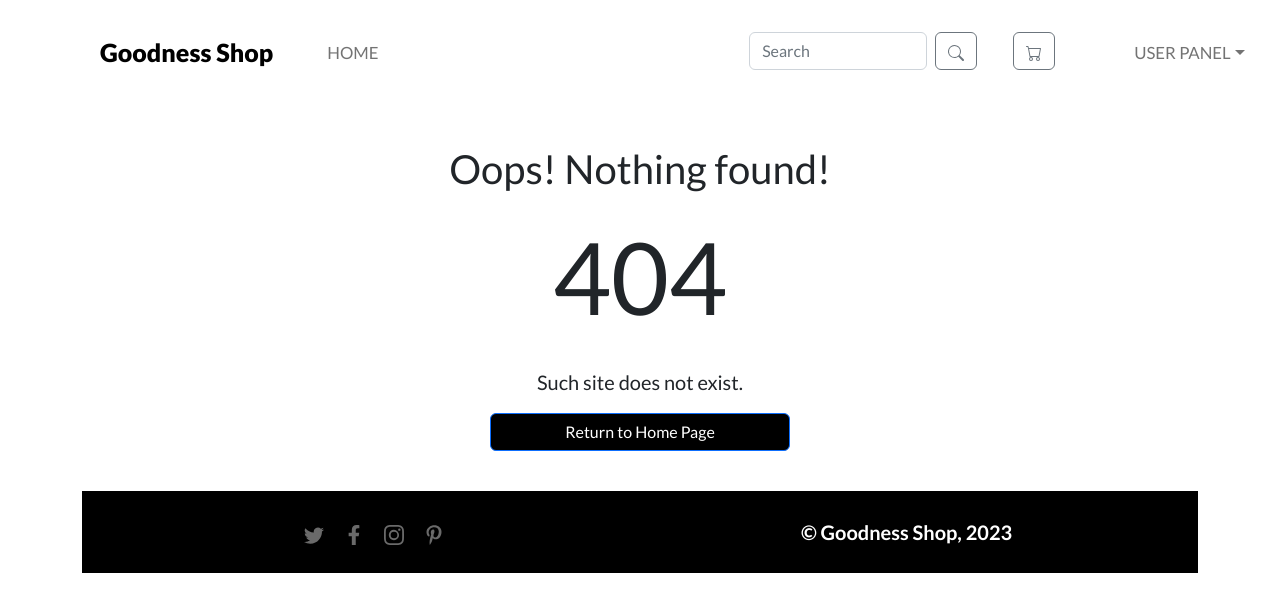
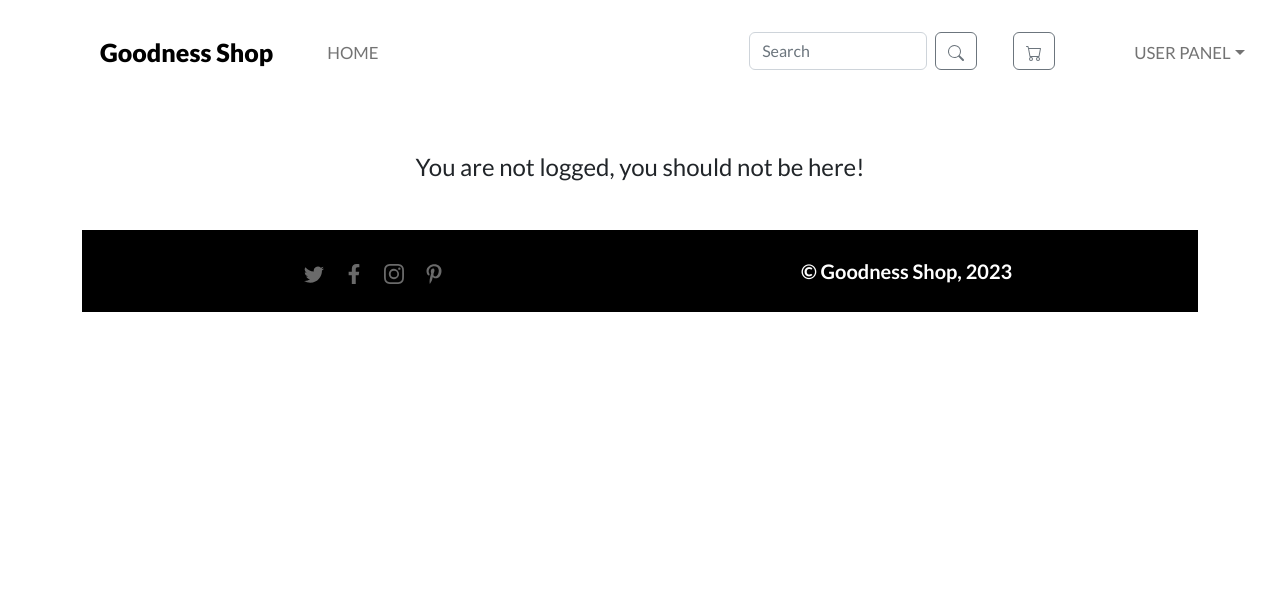
Before and after one commit to msedkiewicz/final-project-goodness-shop, a React (Create React App) app in the folder client/: page /logout in a window 1280 px wide. Before the commit this address had no page. Shown: the top 612 px of the page. Built offline with nearby package versions, Linux system fonts and the light colour scheme.

Commit message:
Add Logout page

```diff
--- a/client/src/App.js
+++ b/client/src/App.js
@@ -10,7 +10,7 @@ import NavBar from './components/views/NavBar/NavBar';
 import NotFound from './components/pages/NotFound/NotFound';
 // import Cart from './components/views/cart/Cart';
 import Login from './components/pages/Logging/Login';
-// import Logout from './components/views/Logout/Logout';
+import Logout from './components/pages/Logging/Logout';
 // import Register from './components/views/Register/Register';
 // import Summary from './components/views/Summary/Summary';
 import { addCart } from './redux/cartRedux';
@@ -41,12 +41,13 @@ function App() {
           <Route path="/" element={<Home />} />
           <Route path="*" element={<NotFound />} />
           <Route path="/login" element={<Login />} />
+          <Route path="/logout" element={<Logout />} />
           {/* <Route path="/registerUser" element={<Register />} />
           <Route path="/product/:id" element={<ProductPage />} />
           <Route path="/cart" element={<Cart />} />
           <Route path="/order" element={<Order />} />
           <Route path="/summary" element={<Summary />} />
-          <Route path="/logoutUser" element={<Logout />} /> */}
+           */}
         </Routes>
         <Footer />
       </main>
--- /dev/null
+++ b/client/src/components/pages/Logging/Logout.js
@@ -0,0 +1,36 @@
+import React, { useState } from 'react';
+import { Container } from 'react-bootstrap';
+import { useNavigate } from 'react-router-dom';
+
+const Logout = () => {
+  const [user, setUser] = useState(
+    JSON.parse(localStorage.getItem('user')) || 0,
+  );
+  const navigate = useNavigate();
+  if (user) {
+    setTimeout(() => {
+      localStorage.removeItem('user');
+      navigate('/');
+    }, 3000);
+  }
+
+  return (
+    <div>
+      {user ? (
+        <Container className="text-center my-5">
+          <h2 className="my-5">Thanks for visiting our shop!</h2>
+          <h4 className="my-5">Hope to see you soon!</h4>
+        </Container>
+      ) : (
+        <Container className="text-center my-5">
+          {' '}
+          <h4 className="my-5">
+            You are not logged, you should not be here!
+          </h4>
+        </Container>
+      )}
+    </div>
+  );
+};
+
+export default Logout;
```
